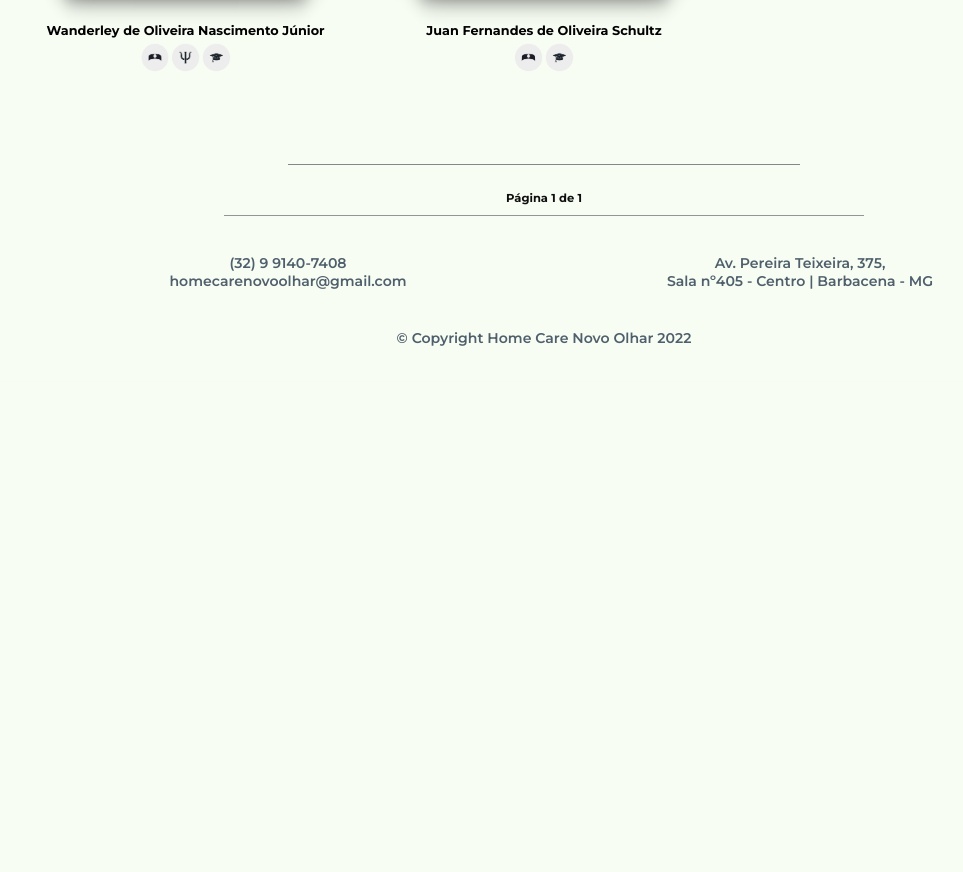
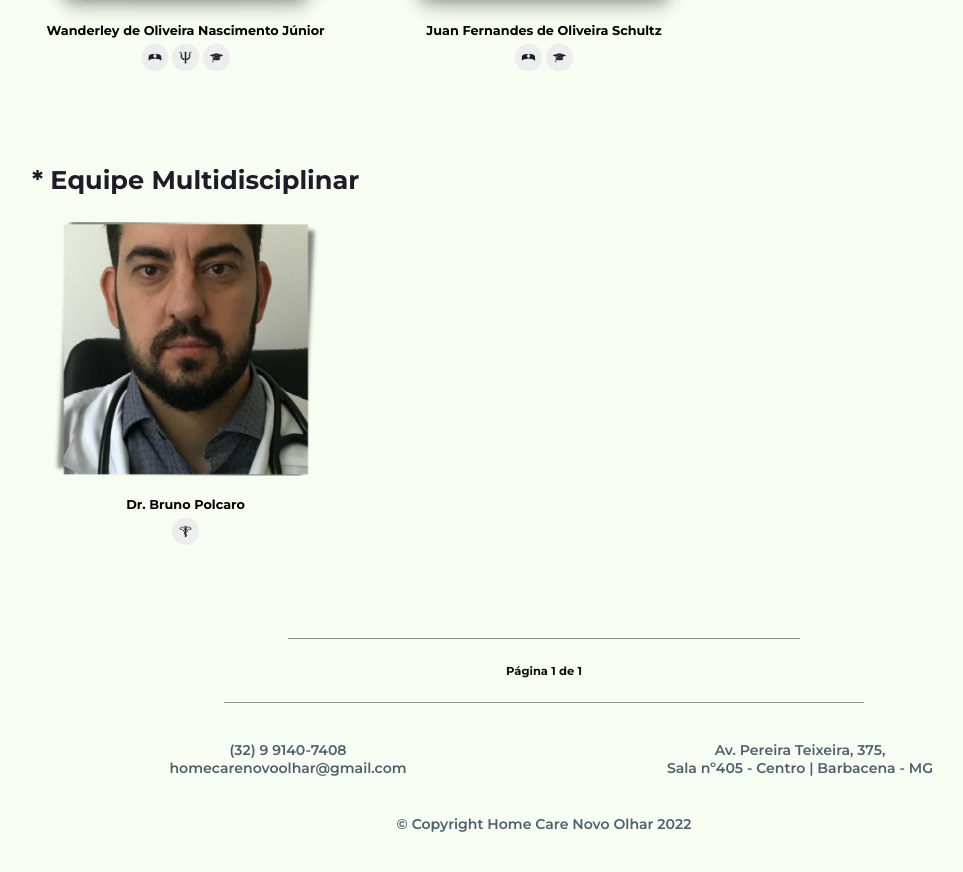
Before and after one commit to m-fernanda333/HomeCareNovoOlhar, a plain HTML site: page profissionais.html in a window 1280 px wide. Shown: the part 942-1814 px from the top of the page, without its empty margins (96-1059 px from the left). Before the commit the page ends 1327 px from the top, so only its background shows below. Drawn offline with Linux system fonts and the light colour scheme.

Commit message:
adição de equipe muldidicplinar 1

```diff
--- a/profissionais.html
+++ b/profissionais.html
@@ -83,6 +83,33 @@
 
             </div> <!--primeiraSessãoDeInfo-->
 
+            <div id="primeiraSessãoDeInfo2" class="fadeIn2">
+
+                <div class="TituloDeProfissionais"> * Equipe Multidisciplinar </div> <!--TituloDeProfissionais-->
+
+                <div class="LinhaDeProfissionais">
+                    <div class="ProfissionaisItem" id="prof4"> </div>
+                    <div class="ProfissionaisItem" id="prof5"> </div>
+                    <div class="ProfissionaisItem" id="prof6"> </div>
+                </div> <!--LinhaDeProfissionais-->
+
+                <div class="LinhaDeInformaçõesP">
+
+                    <div class="ProfissionaisItemP" id="prof1Text">
+                        Dr. Bruno Polcaro <br>
+                        <div class="LineEspecialidadeCdProf">
+                            <div class="ImgFormat" id="imgA6" title="Medicina" > </div> <!--Enfermagemm-->
+                        </div>
+                    </div>
+
+                    <div class="ProfissionaisItemP" id="prof2Text">
+                    </div>
+
+                    <div class="ProfissionaisItemP" id="prof3Text"> </div>
+                </div> <!--LinhaDeInformaçõesP-->
+
+            </div> <!--primeiraSessãoDeInfo2-->
+
             <div id="segundaSessãoDeInfo" class="fadeIn3">
 
                 <div id="linhaFinalPag"> </div>
--- a/style2.css
+++ b/style2.css
@@ -248,8 +248,8 @@ span { /*texto abaixo do título news (apresetando equipe)*/
 #pathCorpo { /*Modificação em um hexágono que atua como "body" e faz o fromato do meio do site completo*/
     position: absolute;
     width: 100%;
-    height: 62vw;
-    max-height: 62vw;
+    height: 100vw;
+    max-height: 100vw;
     background-color: #F7FDF3;
 	clip-path: polygon(24% 3%, 75% 3%, 100% 0, 100% 100%, 0 100%, 0 0);
 }
@@ -264,6 +264,17 @@ span { /*texto abaixo do título news (apresetando equipe)*/
      padding-left: 10%;
      padding-right: 10%;
      margin-top: 3%;
+     height: 20%;
+     position: absolute;
+     display: inline-flex;
+ }
+
+ #primeiraSessãoDeInfo2{ /* Primeira sessão abaixo de news */
+    /* background-color: yellow; */
+     width: 80%;
+     padding-left: 10%;
+     padding-right: 10%;
+     margin-top: 40%;
      height: 20%;
      position: absolute;
      display: inline-flex;
@@ -310,6 +321,13 @@ span { /*texto abaixo do título news (apresetando equipe)*/
      background-position: 50%;
      background-repeat: no-repeat;
  }
+
+ #prof4 { /*Imagem para profissonal 2 */
+    background-image: url(img/equipe1.png);
+    background-size: 100%;
+    background-position: 50%;
+    background-repeat: no-repeat;
+}
 
  .LinhaDeInformaçõesP { /*Linha de informações abaixo da foto*/
      /*background-color: burlywood;*/
@@ -377,7 +395,7 @@ span { /*texto abaixo do título news (apresetando equipe)*/
      width: 80%;
      padding-left: 10%;
      padding-right: 10%;
-     margin-top: 45%;
+     margin-top: 82vw;
      height: 5%;
      position: absolute;
  }
@@ -408,7 +426,7 @@ span { /*texto abaixo do título news (apresetando equipe)*/
     background-color: #F7FDF3;
     font-weight: 600;
     font-size: 1.1vw;
-    margin-top: 49vw;
+    margin-top: 87vw;
 }
 
 #linhaFooter{ /*linha decorativa de separação entre footer e informações anteriores*/
```
Also changed, not shown: img/equipe1.png (added).
